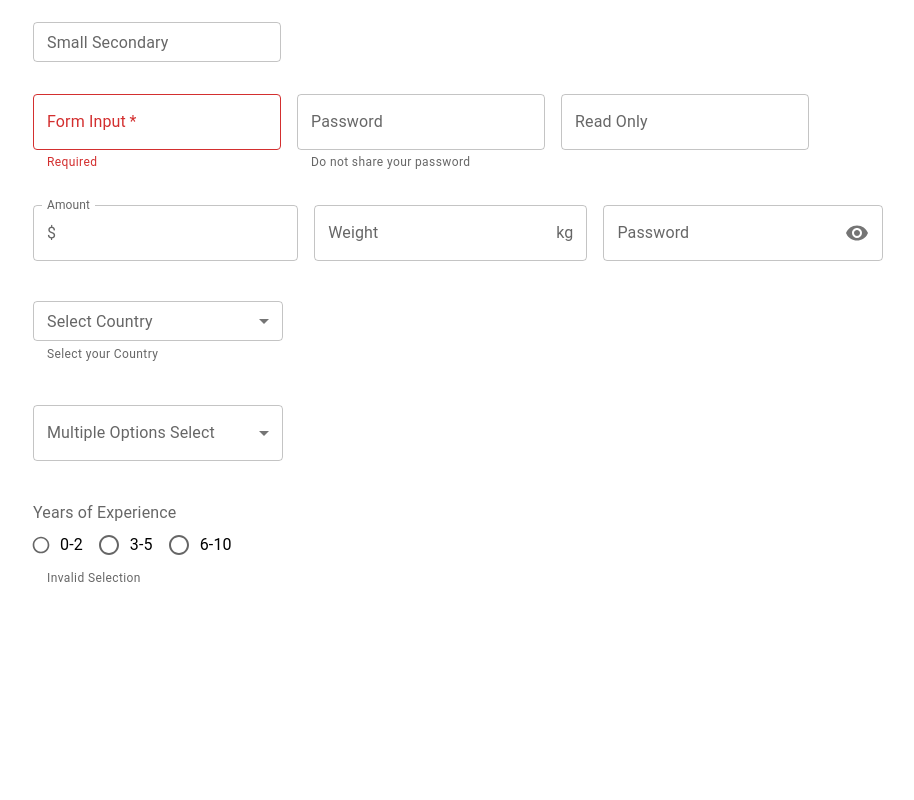
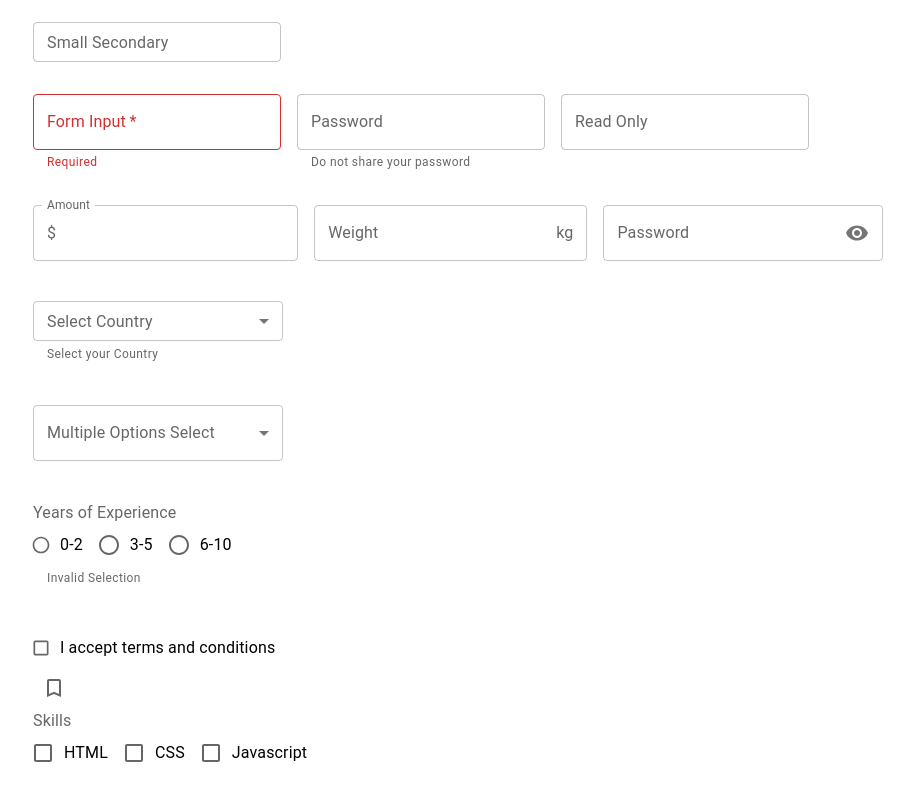
Before and after one commit to ralphsulit/material-ui-tutorial, a React (Create React App) app: page / in a window 1280 px wide. Shown: the part 1036-1836 px from the top of the page, without its empty margins (31-945 px from the left). Before the commit the page ends 1689 px from the top, so only its background shows below. Built offline with nearby package versions, Linux system fonts and the light colour scheme.

Commit message:
feat: added MuiCheckbox component (Checkbox)

```diff
--- a/src/App.tsx
+++ b/src/App.tsx
@@ -5,6 +5,7 @@
 import { MuiTextField } from './components/MuiTextField';
 import { MuiSelect } from './components/MuiSelect';
 import { MuiRadioButton } from './components/MuiRadioButton';
+import { MuiCheckbox } from './components/MuiCheckbox';
 
 function App() {
   return (
@@ -23,6 +24,9 @@
 
       {/* Radio Button */}
       <MuiRadioButton />
+
+      {/* Checkbox */}
+      <MuiCheckbox />
     </div>
   );
 }
--- /dev/null
+++ b/src/components/MuiCheckbox.tsx
@@ -0,0 +1,76 @@
+import { useState } from 'react';
+
+import {
+  Box,
+  FormControlLabel,
+  Checkbox,
+  FormControl,
+  FormLabel,
+  FormGroup
+} from '@mui/material';
+
+import BookmarkBorderIcon from '@mui/icons-material/BookmarkBorder';
+import BookmarkIcon from '@mui/icons-material/Bookmark';
+
+export const MuiCheckbox = () => {
+  const [acceptTnC, setAcceptTnC] = useState(false);
+  const [skills, setSkills] = useState<string[]>([]);
+
+  const handleChange = (event: React.ChangeEvent<HTMLInputElement>) => {
+    setAcceptTnC(event.target.checked)
+  }
+
+  const handleSkillChange = (event: React.ChangeEvent<HTMLInputElement>) => {
+    const index = skills.indexOf(event.target.value);
+    if(index === -1) {
+      setSkills([...skills, event.target.value])
+    } else {
+      setSkills(skills.filter(skill => skill !== event.target.value))
+    }
+  }
+
+  return (
+    <Box my={5}>
+      <Box>
+        <FormControlLabel
+          label='I accept terms and conditions'
+          control={
+              <Checkbox
+                checked={acceptTnC}
+                onChange={handleChange}
+                size='small'
+                color='secondary'
+              />
+            }
+        />
+      </Box>
+
+      <Box>
+        <Checkbox icon={<BookmarkBorderIcon />} checkedIcon={<BookmarkIcon/>} />
+      </Box>
+
+      <Box>
+        <FormControl>
+          <FormLabel>Skills</FormLabel>
+          <FormGroup row>
+            <FormControlLabel
+              label='HTML'
+              value='html'
+              control={<Checkbox checked={skills.includes('html')} onChange={handleSkillChange}/>}
+            />
+            <FormControlLabel
+              label='CSS'
+              value='css'
+              control={<Checkbox checked={skills.includes('css')} onChange={handleSkillChange}/>}
+            />
+            <FormControlLabel
+              label='Javascript'
+              value='javascript'
+              control={<Checkbox checked={skills.includes('javascript')} onChange={handleSkillChange}/>}
+            />
+          </FormGroup>
+        </FormControl>
+      </Box>
+    </Box>
+  )
+}
```
